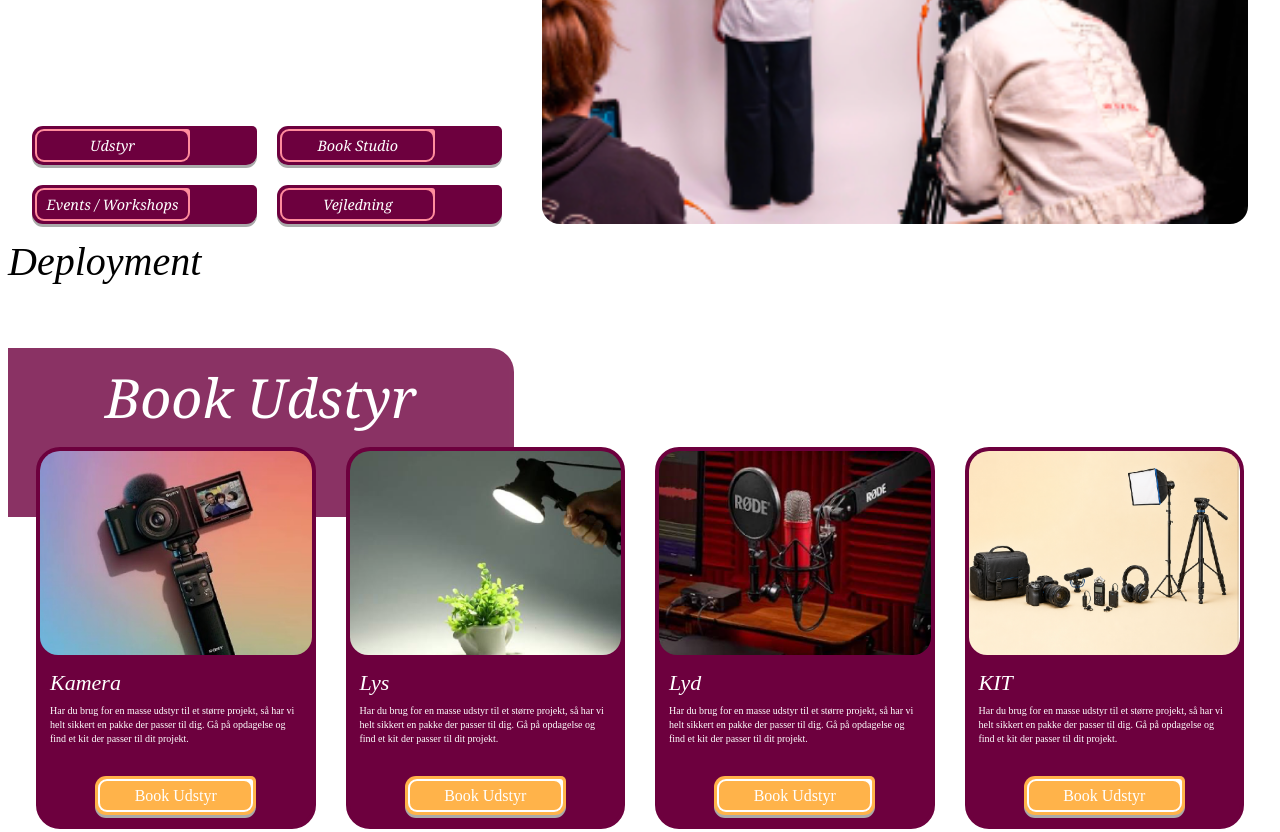
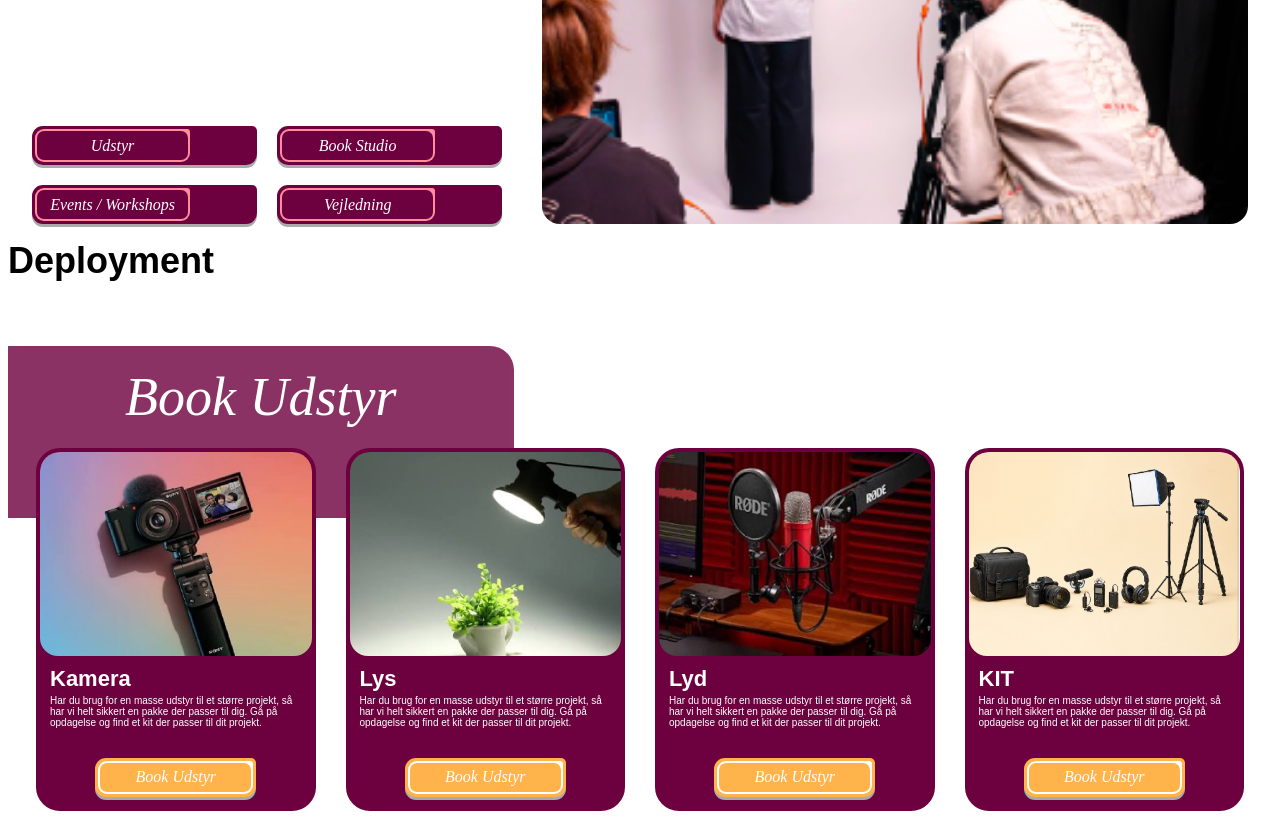
Before and after one commit to Jacobsvi/t-sl_astro, an Astro site: page / in a window 1280 px wide. Shown: the part 600-1432 px from the top of the page. Built offline with nearby package versions, Linux system fonts and the light colour scheme; Astro itself is replaced by a stand-in of ours; no server answers; the database is empty; a web font is replaced by a local one.

Commit message:
fix: gendan Oso-typografi efter merge

```diff
--- a/src/components/Forside.astro
+++ b/src/components/Forside.astro
@@ -45,12 +45,11 @@ import Photo from "../images/Photo.png";
 .venstre_side h1 {
       margin-top: 70px;
 margin-bottom: 20px;
-      font-family: Georgia, serif;
+      font-family: var(--font-oso-serif);
       font-weight: 400;
       font-style: italic;
 
       font-size: 30px;
-      line-height: 1.02;
       color: #000000;
     }
 
@@ -84,12 +83,11 @@ margin-bottom: 20px;
     .venstre_side h1 {
       margin-top: 70px;
 margin-bottom: 20px;
-      font-family: Georgia, serif;
+      font-family: var(--font-oso-serif);
       font-weight: 400;
       font-style: italic;
 
       font-size: 80px;
-      line-height: 1.02;
       color: #000000;
     }
 
@@ -99,7 +97,6 @@ margin-bottom: 20px;
       margin: 10px 0 100px;
       font-weight: 400;
       font-size: 20px;
-      line-height: 1.4;
     }
 
     /* Kun knappernes placering */
--- a/src/components/Header.astro
+++ b/src/components/Header.astro
@@ -166,7 +166,7 @@ const { imageSrc = image.src } = Astro.props;
     background-color: rgb(255 141 157 / 15%);
     color: white;
 
-    font-family: Georgia, serif;
+    font-family: var(--font-oso-serif);
     font-size: 24px;
     font-style: italic;
     text-align: center;
--- a/src/components/Knap_primary.astro
+++ b/src/components/Knap_primary.astro
@@ -58,12 +58,11 @@ border: 0px;
 border-radius:7px;
 
 width: clamp(104px, 17vw, 151px);
-height: clamp(23px, 4vw, 29px);
+min-height: 29px;
+height: auto;
 
 padding: clamp(2px, 0.8vw, 4px) clamp(1px, 1.5vw, 2px);
-font-family: Georgia, serif;
-font-size: clamp(0rem, 0.5rem + 0.5vw, 1.25rem);
-font-style: italic;
+font: var(--knap-oso-serif);
 }
 
 
@@ -79,8 +78,6 @@ transform: scale(1.05);
     width: 120px;
     padding: 3px 10px;
 
-    font-size: 10px;
-    line-height: 20px;
 
         min-height: 15px;
   }
--- a/src/components/Knap_secondary.astro
+++ b/src/components/Knap_secondary.astro
@@ -58,20 +58,15 @@ border: 0px;
 border-radius:7px;
 
 width: clamp(104px, 17vw, 151px);
-height: clamp(23px, 4vw, 29px);
+min-height: 29px;
+height: auto;
 
 padding: clamp(2px, 0.8vw, 4px) clamp(1px, 1.5vw, 2px);
-/* font-family: Georgia, serif;
-font-size: clamp(0rem, 0.5rem + 0.5vw, 1.25rem);
-font-style: italic; */
+font: var(--knap-oso-serif);
 
 
 
-  font-family: var(--button-font-family);
-  font-style: var(--button-font-style);
-  font-size: var(--button-size);
-  line-height: var(--button-line-height);
-  letter-spacing: var(--button-letter-spacing);
+
 
 }
 
@@ -89,8 +84,6 @@ transform: scale(1.05);
     width: 74px;
     padding: 3px 10px;
 
-    font-size: 10px;
-    line-height: 20px;
 
         min-height: 15px;
   }
--- a/src/components/Overskrift_BookUdstyr.astro
+++ b/src/components/Overskrift_BookUdstyr.astro
@@ -29,12 +29,11 @@ const { hoejre = false } = Astro.props;
     margin: 0;
     color: var(--color-pure-white);
 
-    font-family: Georgia, serif;
+    font-family: var(--font-oso-serif);
     font-weight: 400;
     font-style: italic;
 
     font-size: 35px;
-    line-height: 1.1;
     text-align: center;
   }
 
--- a/src/components/Studio_card_index.astro
+++ b/src/components/Studio_card_index.astro
@@ -71,13 +71,11 @@ import KnapSecondary from "./Knap_secondary.astro";
   .card_tekst :global(h2) {
     margin: 0 0 3px;
     font-size: 22px;
-    line-height: 36px;
   }
 
   .card_tekst :global(p) {
     margin: 0;
     font-size: 10px;
-    line-height: 14px;
   }
 
   /* KNAP */
@@ -96,12 +94,10 @@ import KnapSecondary from "./Knap_secondary.astro";
 
     .card_tekst :global(h2) {
       font-size: 40px;
-      line-height: 44px;
     }
 
     .card_tekst :global(p) {
       font-size: 18px;
-      line-height: 28px;
     }
 
     .card_knap {
--- a/src/components/Udstyr_card_index.astro
+++ b/src/components/Udstyr_card_index.astro
@@ -73,13 +73,11 @@ import KnapSecondary from "./Knap_secondary.astro";
   .card_tekst :global(h2) {
     margin: 0 0 3px;
     font-size: 22px;
-    line-height: 36px;
   }
 
   .card_tekst :global(p) {
     margin: 0;
     font-size: 10px;
-    line-height: 14px;
   }
 
   /* KNAP */
@@ -125,7 +123,7 @@ import KnapSecondary from "./Knap_secondary.astro";
 
   .card-indhold h2 {
     margin: 0 0 8px;
-    font-family: Georgia, serif;
+    font-family: var(--font-oso-serif);
     font-size: 46px;
     font-style: italic;
     font-weight: normal;
@@ -136,7 +134,6 @@ import KnapSecondary from "./Knap_secondary.astro";
     margin: 0;
     font-family: Arial, sans-serif;
     font-size: 18px;
-    line-height: 1.6;
   }
 
 
@@ -196,7 +193,6 @@ border-radius: 12px;
 
 .card-indhold p {
   font-size: clamp(1rem, 0.9rem + 0.5vw, 1.125rem);
-  line-height: 1.6;
 } */
 
 
--- a/src/styles/global_styles.css
+++ b/src/styles/global_styles.css
@@ -1,6 +1,5 @@
-/* FÆLLES VARIABLER */
 :root {
-  /* Primære farver */
+  /* PRIMARY */
   --color-business-blue: #0038a8;
   --color-business-blue-light: #0c53ed;
   --color-campus-green: #acb504;
@@ -12,72 +11,67 @@
   --color-pencil-grey: #333333;
   --color-pure-white: #ffffff;
 
-  /* Sekundære farver */
+  /* SECONDARY */
   --color-soft-pink: #ff8d9d;
   --color-deep-plum: #6d003e;
   --color-orange: #ffb34a;
 
-  /************************/
-  /************************/
-  /************************/
-  /************************/
-  /************************/
-  /************************/
-  /************************/
-  /************************/
+  /* TYPOGRAFI - mobil. Størrelser fra projektets webskala i Figma.
+     Rækkefølge: kursiv (valgfri), vægt, størrelse, skrifttype.*/
+  --font-oso-sans: "oso-sans", sans-serif;
+  --font-oso-serif: "oso-serif", serif;
 
-  /* DISPLAY */
+  --display-oso-serif: italic 300 48px var(--font-oso-serif);
+  --display-oso-sans: 400 48px var(--font-oso-sans);
+  --h1-oso-serif: italic 300 40px var(--font-oso-serif);
+  --h1-oso-sans: 400 40px var(--font-oso-sans);
+  --h2-oso-sans: 600 32px var(--font-oso-sans);
+  --h3-oso-sans: 600 24px var(--font-oso-sans);
+  --broedtekst-stor-oso-sans: 300 18px var(--font-oso-sans);
+  --broedtekst-oso-sans: 300 16px var(--font-oso-sans);
+  --broedtekst-lille-oso-sans: 300 14px var(--font-oso-sans);
+  --label-oso-sans: 600 14px var(--font-oso-sans);
+  --knap-oso-serif: italic 400 16px var(--font-oso-serif);
+  --knap-oso-sans: 600 16px var(--font-oso-sans);
+}
 
-  /* H2 */
-  h2 {
-    font-family: var(--font-overskrift_h2);
-    font-weight: 300;
-    font-style: italic;
-
-    font-size: 40px;
-    line-height: 44px;
-    margin-top: 0;
-  }
-
-  p {
-    font-family: var(--font-broedtekst);
-    font-size: var(--body-regular-size);
-    line-height: var(--body-regular-line-height);
-
-    font-weight: 400;
-    font-style: normal;
-    letter-spacing: 0;
-  }
-
+/* Desktop */
+@media (min-width: 768px) {
   :root {
-    --font-overskrift_h2: "oso-sans", sans-serif;
-
-    --font-broedtekst: "oso-sans", sans-serif;
-
-    --body-regular-size: 16px;
-    --body-regular-line-height: 24px;
-  }
-
-  /* DESKTOP */
-  @media (min-width: 768px) {
-    :root {
-      /* DISPLAY */
-      --display-size: 64px;
-      --display-line-height: 64px;
-      --display-letter-spacing: -0.64px;
-
-      /* H1 */
-      --h1-size: 48px;
-      --h1-line-height: 52px;
-      --h1-letter-spacing: -0.24px;
-
-      /* H2 */
-      --h2-size: 36px;
-      --h2-line-height: 44px;
-
-      /* H3 */
-      --h3-size: 28px;
-      --h3-line-height: 36px;
-    }
+    --display-oso-serif: italic 300 64px var(--font-oso-serif);
+    --display-oso-sans: 400 64px var(--font-oso-sans);
+    --h1-oso-serif: italic 300 48px var(--font-oso-serif);
+    --h1-oso-sans: 400 48px var(--font-oso-sans);
+    --h2-oso-sans: 600 36px var(--font-oso-sans);
+    --h3-oso-sans: 600 28px var(--font-oso-sans);
   }
 }
+
+body {
+  font: var(--broedtekst-oso-sans);
+}
+
+h1 {
+  font: var(--h1-oso-serif);
+}
+
+h2 {
+  font: var(--h2-oso-sans);
+}
+
+h3 {
+  font: var(--h3-oso-sans);
+}
+
+h1,
+h2,
+h3 {
+  margin-top: 0;
+}
+
+button,
+input,
+select,
+textarea {
+  font: inherit;
+}
```
